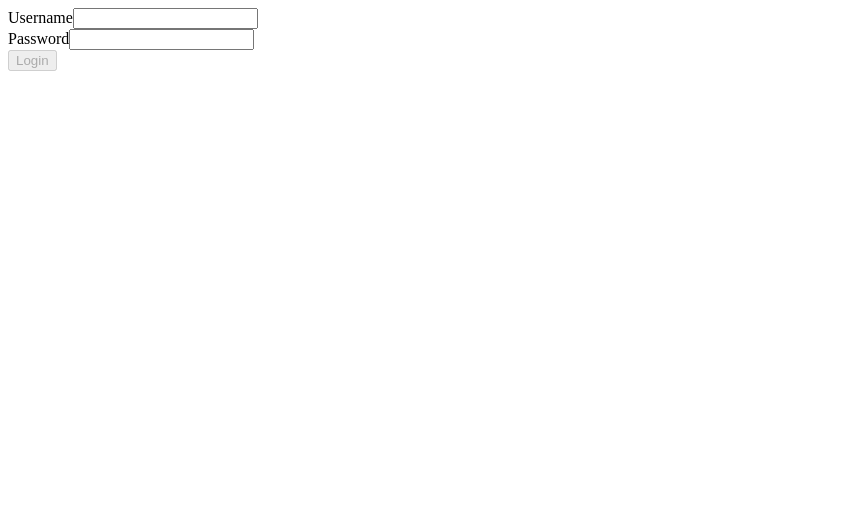
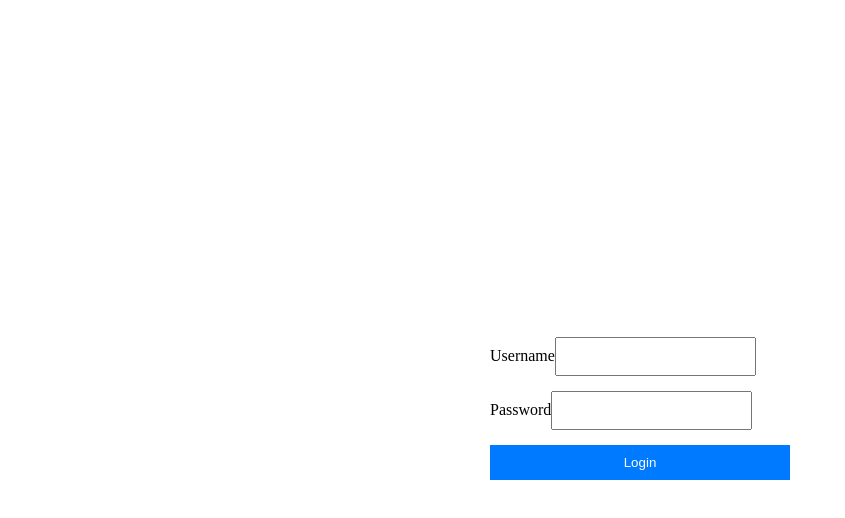
Before and after one commit to shahrzadJavadiKoushesh/SG-AngularBootcampProject, an Angular app in the folder UserProducts/: page /login in a window 1280 px wide. Shown: the top 518 px of the page, without its empty margins (0-845 px from the left). Built offline with nearby package versions, Linux system fonts and the light colour scheme.

Commit message:
add basic style for login component

```diff
--- a/UserProducts/src/app/auth/login/login.component.scss
+++ b/UserProducts/src/app/auth/login/login.component.scss
@@ -0,0 +1,30 @@
+.login-container {
+    display: flex;
+    flex-direction: column;
+    align-items: center;
+    justify-content: center;
+    height: 100vh;
+
+    form {
+        display: flex;
+        flex-direction: column;
+        width: 300px;
+
+        label {
+            margin: 5px 0;
+        }
+
+        input {
+            margin-bottom: 15px;
+            padding: 10px;
+        }
+
+        button {
+            padding: 10px;
+            background-color: #007bff;
+            color: white;
+            border: none;
+            cursor: pointer;
+        }
+    }
+}
```
